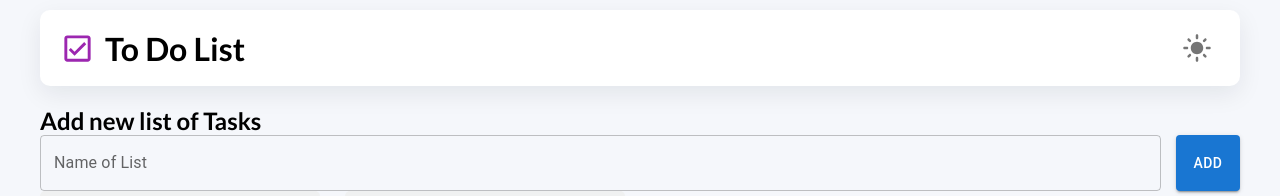
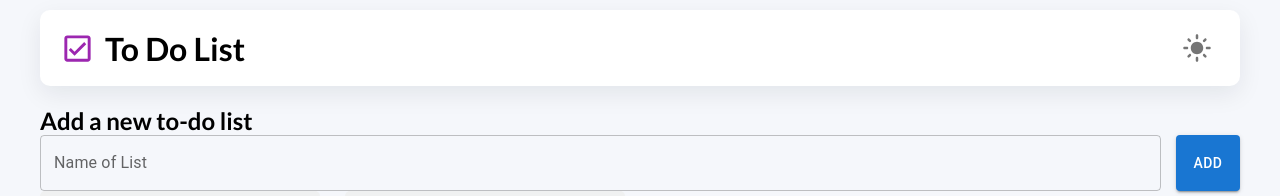
Before and after one commit to vlad615/Notes2.0, a React (Vite) app: page / in a window 1280 px wide. Shown: the top 196 px of the page. Built offline with nearby package versions, Linux system fonts and the light colour scheme.

Commit message:
refactor todolists

```diff
--- a/src/App.tsx
+++ b/src/App.tsx
@@ -1,45 +1,15 @@
 import { Header } from "./layout/header/Header";
-import type { ListType } from "./layout/todoList/components/CardList";
-import { ToDoLists, type TasksType } from "./layout/todoList/ToDoLists"
+import { ToDoLists } from "./layout/todoList/ToDoLists"
 import "./styles/index.css"
 
-const task1 = crypto.randomUUID()
-const task2 = crypto.randomUUID()
 
-const toDoLists: ListType[] = [
-  {
-    id: task1,
-    title: "Programing",
-    filter: "all"
-  },
-  {
-    id: task2,
-    title: "To be happy",
-    filter: "all"
-  },
-]
-
-const tasks: TasksType =
-{
-  [task1]: [
-    { id: crypto.randomUUID(), title: 'HTML&CSS', isDone: true },
-    { id: crypto.randomUUID(), title: 'JS', isDone: true },
-    { id: crypto.randomUUID(), title: 'ReactJS', isDone: false },
-  ],
-
-  [task2]: [
-    { id: crypto.randomUUID(), title: 'Hello world', isDone: true },
-    { id: crypto.randomUUID(), title: 'I am Happy', isDone: false },
-    { id: crypto.randomUUID(), title: 'Yo', isDone: false },]
-
-}
 
 export function App() {
 
   return (
     <>
       <Header />
-      <ToDoLists list={toDoLists} tasks={tasks} />
+      <ToDoLists />
     </>
   )
 }
--- a/src/layout/todoList/ToDoLists.tsx
+++ b/src/layout/todoList/ToDoLists.tsx
@@ -4,19 +4,44 @@ import type { TaskProps } from "./components/CardList";
 import { AddItem } from "../../components/AddItem";
 import s from "./ToDoLists.module.css"
 
+const task1 = crypto.randomUUID()
+const task2 = crypto.randomUUID()
+
+const toDoLists: ListType[] = [
+    {
+        id: task1,
+        title: "Programing",
+        filter: "all"
+    },
+    {
+        id: task2,
+        title: "To be happy",
+        filter: "all"
+    },
+]
+
+const tasks: TasksType =
+{
+    [task1]: [
+        { id: crypto.randomUUID(), title: 'HTML&CSS', isDone: true },
+        { id: crypto.randomUUID(), title: 'JS', isDone: true },
+        { id: crypto.randomUUID(), title: 'ReactJS', isDone: false },
+    ],
+
+    [task2]: [
+        { id: crypto.randomUUID(), title: 'Hello world', isDone: true },
+        { id: crypto.randomUUID(), title: 'I am Happy', isDone: false },
+        { id: crypto.randomUUID(), title: 'Yo', isDone: false },]
+
+}
 
 export type TasksType = {
     [idList: string]: TaskProps[]
 }
 
-type Props = {
-    list: ListType[]
-    tasks: TasksType
-}
 
-
-export const ToDoLists = ({ list, tasks }: Props) => {
-    const [currentLists, setCurrentLists] = useState(list)
+export const ToDoLists = () => {
+    const [currentLists, setCurrentLists] = useState(toDoLists)
     const [currentTasks, setCurrentTasks] = useState(tasks)
 
     function createList(title: ListType["title"]) {
@@ -76,7 +101,7 @@ export const ToDoLists = ({ list, tasks }: Props) => {
         <section>
             <div className="container">
                 <div className={s.formWrapper}>
-                    <h2>Add new list of Tasks </h2>
+                    <h2>Add a new to-do list </h2>
                     <AddItem createItem={createList} label="Name of List" primary />
                 </div>
                 <div className={s.tasksWrapper}>
```
